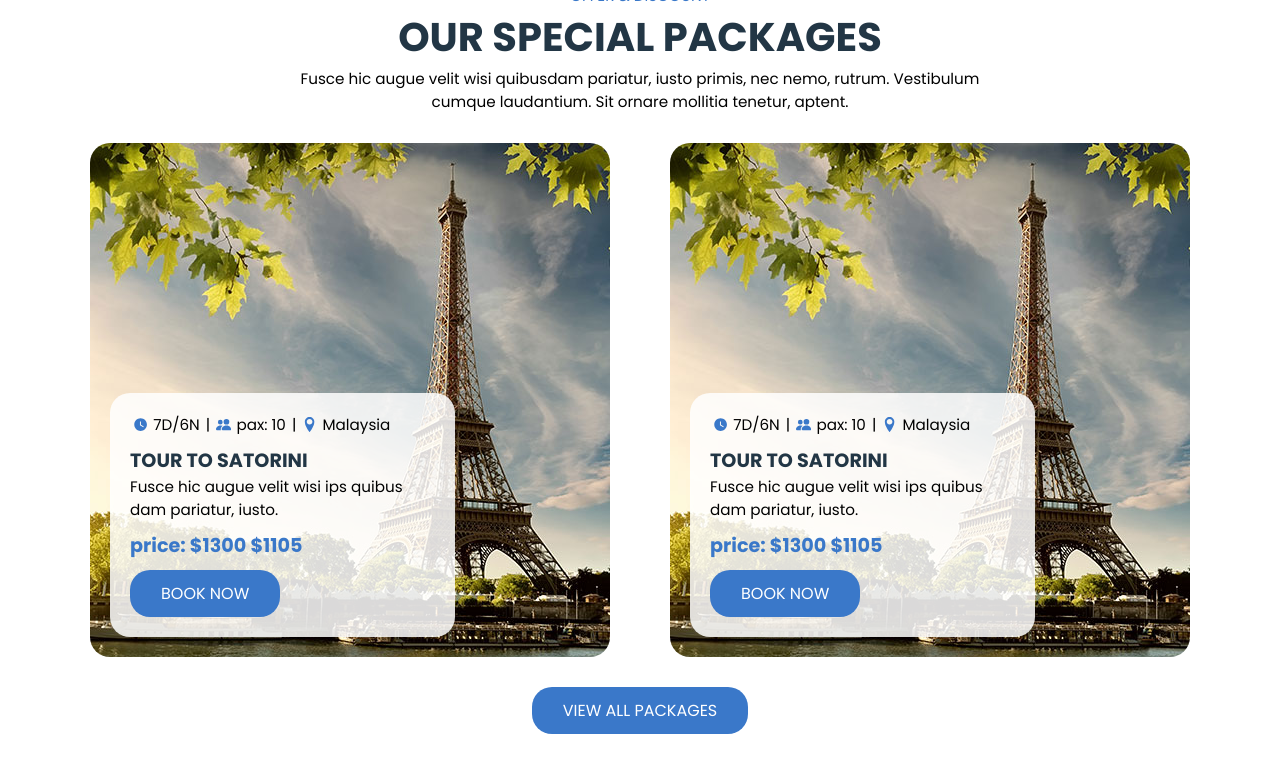
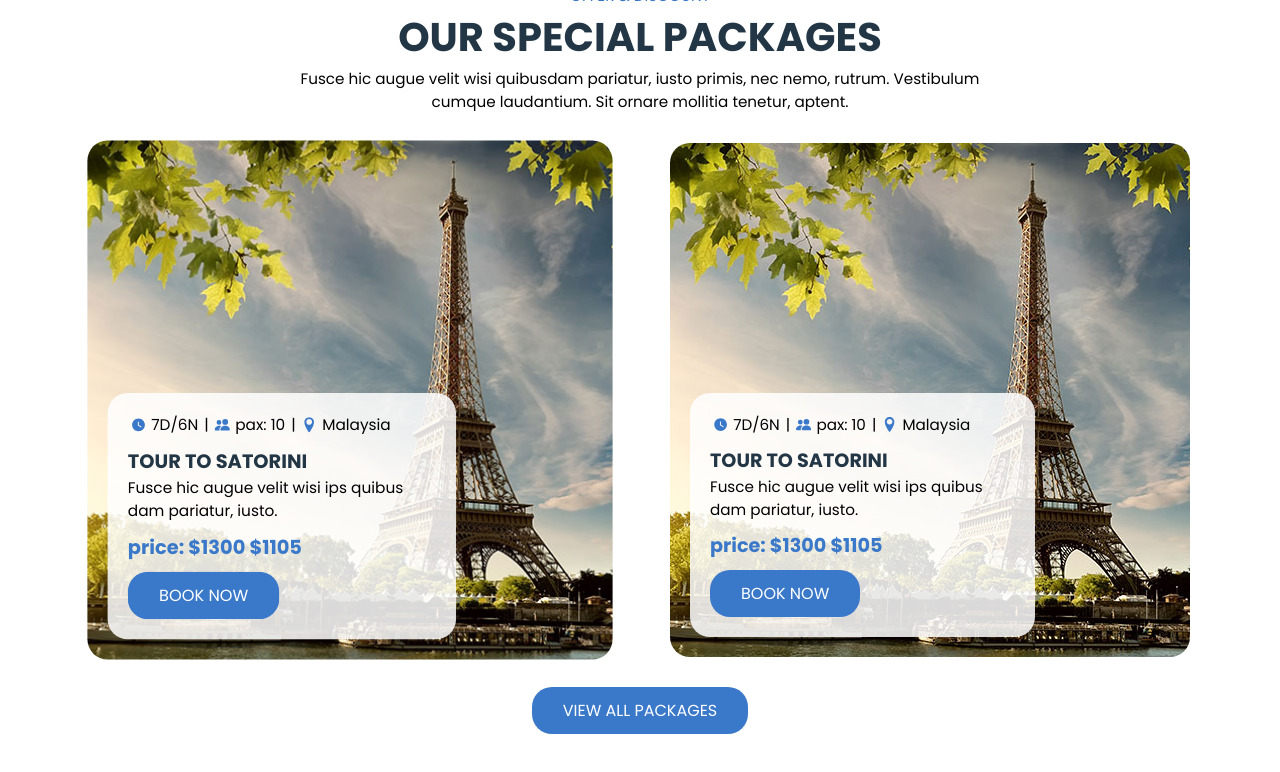
Before and after one commit to Shashikant2002/Travel-Site-From-Office, a React (Create React App) app: page / in a window 1280 px wide. In both pictures the pointer is over the element 350 px from the left and 4039 px from the top of the page. Shown: the part 3639-4411 px from the top of the page. Built offline with nearby package versions, Linux system fonts and the light colour scheme.

Commit message:
min change in css

```diff
--- a/src/components/specialPackages/special.css
+++ b/src/components/specialPackages/special.css
@@ -20,11 +20,16 @@
 .specialPackages .card:last-child{
     margin-left: 30px;
 }
+.specialPackages .card:hover{
+    transform: scale(1.010);
+}
 .specialPackages .card{
     text-align: left;
     width: 50%;
     padding: 250px 20px 20px 20px;
     border-radius: 20px;
+    cursor: pointer;
+    transition: .5s;
 }
 .specialPackages .card .textContent{
     border-radius: 20px;
```
